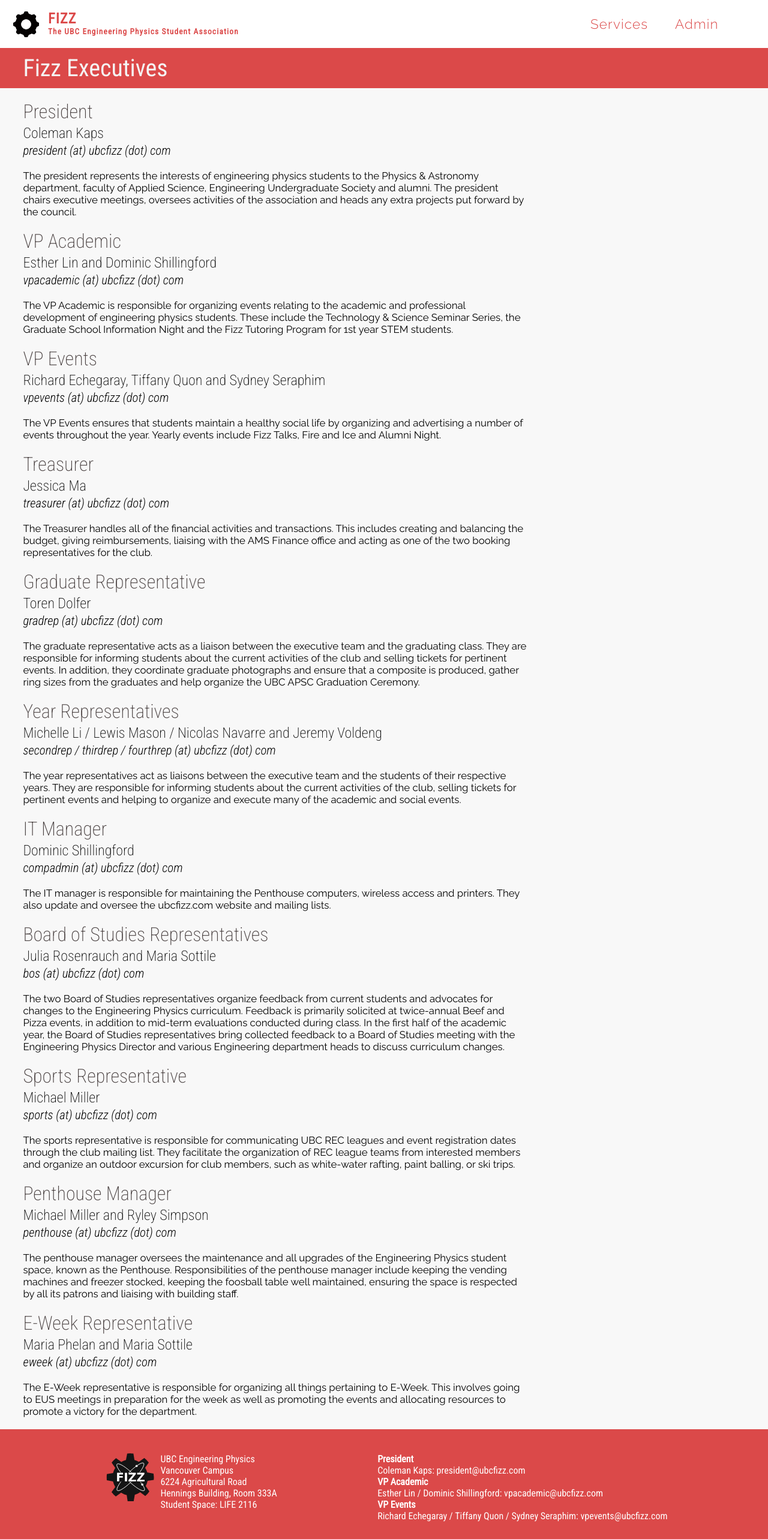
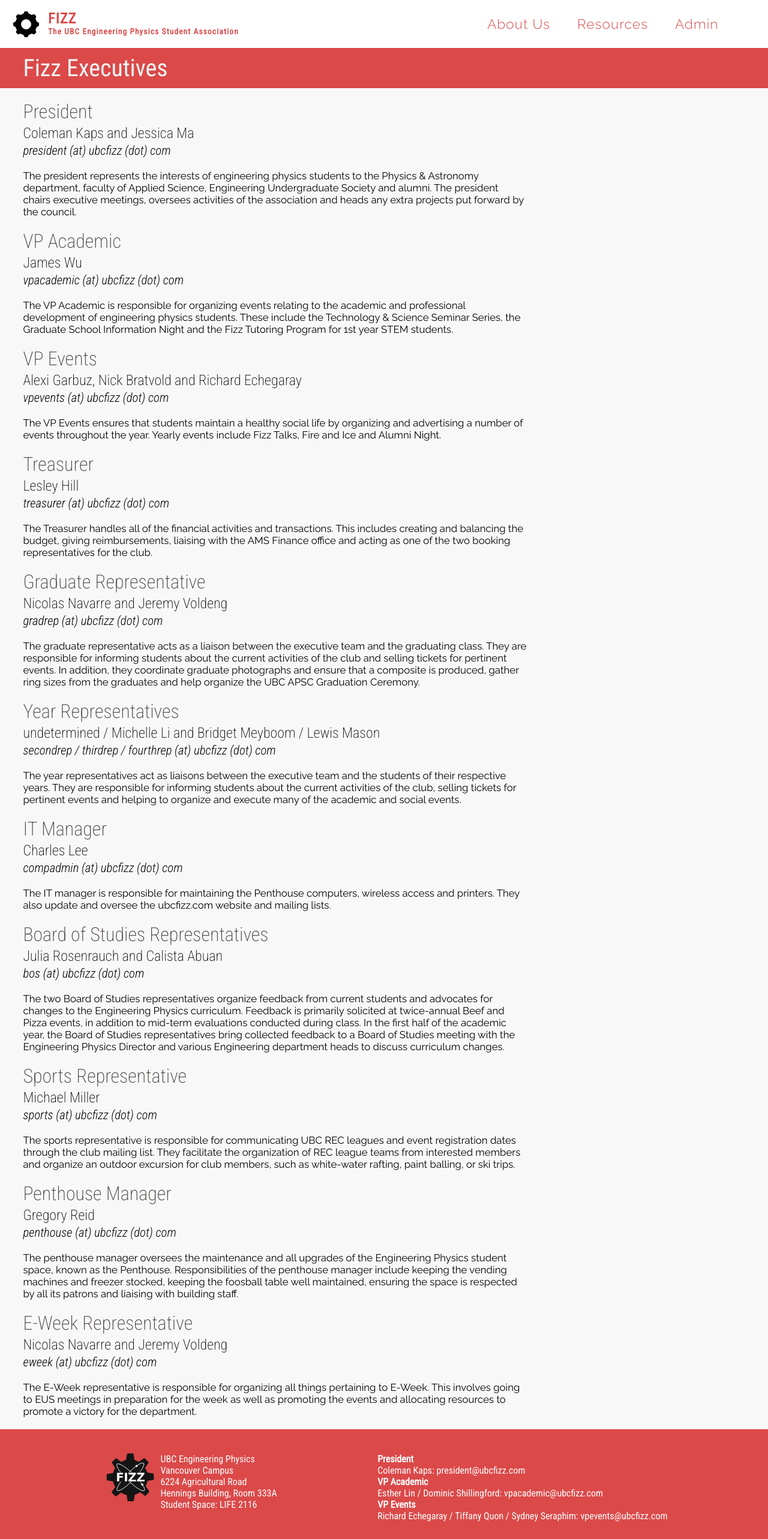
Before and after one commit to ubcengfizz/ubcfizz.ca-website, a React (Create React App) app: page /#/executives in a window 1280 px wide. Shown: the top 2566 px of the page at 60% size. Built offline with nearby package versions, Linux system fonts and the light colour scheme; what react-stack-grid would draw is missing.

Commit message:
updated some minor things and changed NavBar

```diff
--- a/src/App.js
+++ b/src/App.js
@@ -9,24 +9,29 @@
 import Footer from "./Components/Footer/Footer"
 import Executives from "./Components/Admin/Executives/Executives"
 import FAQ from "./Components/Services/FAQ/FAQ"
+import CourseDir from "./Components/Resources/CourseDir/CourseDir"
 import About from "./Components/About/About"
 import ScrollToTop from './Components/Navigation/ScrollToTop'
+import Survive from './Components/Resources/Survive/Survive';
 
 class App extends Component {
 
     render() {
         return (
             <ScrollToTop>
+                {/* Links to Navigation Bar */}
                 <Route component={NavBar}/>
-
                 <div style={ { paddingTop: "10vh" } }>
                     <Switch>
                         <Route path="/executives" component={Executives}/>
                         <Route path="/faq" component={FAQ}/>
+                        <Route path="/CourseDir" component={CourseDir}/>
+                        <Route path="/Survive" component={Survive}/>
                         <Route component={About}/>
                     </Switch>
                 </div>
 
+                {/* Links to Footer*/}
                 <Route component={Footer}/>
             </ScrollToTop>
         );
--- a/src/Components/Admin/Executives/Executives.js
+++ b/src/Components/Admin/Executives/Executives.js
@@ -9,56 +9,56 @@
             <PageTemplate shortTitle="Executives" fullTitle="Fizz Executives">
                 <Person
                     title="President"
-                    name="Coleman Kaps"
+                    name="Coleman Kaps and Jessica Ma"
                     email="president"
                     description="The president represents the interests of engineering physics students to the Physics & Astronomy department, faculty of Applied Science, Engineering Undergraduate Society and alumni. The president chairs executive meetings, oversees activities of the association and heads any extra projects put forward by the council."
                 />
 
                 <Person
                     title="VP Academic"
-                    name="Esther Lin and Dominic Shillingford"
+                    name="James Wu"
                     email="vpacademic"
                     description="The VP Academic is responsible for organizing events relating to the academic and professional development of engineering physics students. These include the Technology & Science Seminar Series, the Graduate School Information Night and the Fizz Tutoring Program for 1st year STEM students."
                 />
 
                 <Person
                     title="VP Events"
-                    name="Richard Echegaray, Tiffany Quon and Sydney Seraphim"
+                    name="Alexi Garbuz, Nick Bratvold and Richard Echegaray"
                     email="vpevents"
                     description="The VP Events ensures that students maintain a healthy social life by organizing and advertising a number of events throughout the year. Yearly events include Fizz Talks, Fire and Ice and Alumni Night."
                 />
 
                 <Person
                     title="Treasurer"
-                    name="Jessica Ma"
+                    name="Lesley Hill"
                     email="treasurer"
                     description="The Treasurer handles all of the financial activities and transactions. This includes creating and balancing the budget, giving reimbursements, liaising with the AMS Finance office and acting as one of the two booking representatives for the club."
                 />
 
                 <Person
                     title="Graduate Representative"
-                    name="Toren Dolfer"
+                    name="Nicolas Navarre and Jeremy Voldeng"
                     email="gradrep"
                     description="The graduate representative acts as a liaison between the executive team and the graduating class. They are responsible for informing students about the current activities of the club and selling tickets for pertinent events. In addition, they coordinate graduate photographs and ensure that a composite is produced, gather ring sizes from the graduates and help organize the UBC APSC Graduation Ceremony."
                 />
 
                 <Person
                     title="Year Representatives"
-                    name="Michelle Li / Lewis Mason / Nicolas Navarre and Jeremy Voldeng"
+                    name="undetermined / Michelle Li and Bridget Meyboom / Lewis Mason"
                     email="secondrep / thirdrep / fourthrep"
                     description="The year representatives act as liaisons between the executive team and the students of their respective years. They are responsible for informing students about the current activities of the club, selling tickets for pertinent events and helping to organize and execute many of the academic and social events."
                 />
 
                 <Person
                     title="IT Manager"
-                    name="Dominic Shillingford"
+                    name="Charles Lee"
                     email="compadmin"
                     description="The IT manager is responsible for maintaining the Penthouse computers, wireless access and printers. They also update and oversee the ubcfizz.com website and mailing lists."
                 />
 
                 <Person
                     title="Board of Studies Representatives"
-                    name="Julia Rosenrauch and Maria Sottile"
+                    name="Julia Rosenrauch and Calista Abuan"
                     email="bos"
                     description="The two Board of Studies representatives organize feedback from current students and advocates for changes to the Engineering Physics curriculum. Feedback is primarily solicited at twice-annual Beef and Pizza events, in addition to mid-term evaluations conducted during class. In the first half of the academic year, the Board of Studies representatives bring collected feedback to a Board of Studies meeting with the Engineering Physics Director and various Engineering department heads to discuss curriculum changes."
                 />
@@ -72,7 +72,7 @@
 
                 <Person
                     title="Penthouse Manager"
-                    name="Michael Miller and Ryley Simpson"
+                    name="Gregory Reid"
                     email="penthouse"
                     description="The penthouse manager oversees the maintenance and all upgrades of the Engineering Physics
                     student space, known as the Penthouse. Responsibilities of the penthouse manager include keeping the vending machines and freezer stocked, keeping the foosball table well maintained, ensuring the space is respected by all its patrons and liaising with building staff."
@@ -80,7 +80,7 @@
 
                 <Person
                     title="E-Week Representative"
-                    name="Maria Phelan and Maria Sottile"
+                    name="Nicolas Navarre and Jeremy Voldeng"
                     email="eweek"
                     description="The E-Week representative is responsible for organizing all things pertaining to E-Week. This involves going to EUS meetings in preparation for the week as well as promoting the events and allocating resources to promote a victory for the department."
                 />
--- a/src/Components/Navigation/NavBar.js
+++ b/src/Components/Navigation/NavBar.js
@@ -35,7 +35,7 @@
 
                     <ul id="menu-list">
                         <li className="menu-list-item">
-                            <div className="menu-link">Services</div>
+                            <div className="menu-link">About Us</div>
                             <ul className="dropdown">
                                 <li>
                                     <NavLink to="/faq" className="dropdown-item" activeClassName="dropdown-item">
@@ -45,7 +45,22 @@
                             </ul>
                         </li>
 
+                        <li className="menu-list-item">
+                                                    <div className="menu-link">Resources</div>
+                                                    <ul className="dropdown">
+                                                        <li>
+                                                            <NavLink to="/CourseDir" className="dropdown-item" activeClassName="dropdown-item">
+                                                                Course Directory
+                                                            </NavLink>
+                                                        </li>
 
+                                                        <li>
+                                                            <NavLink to="/Survive" className="dropdown-item" activeClassName="dropdown-item">
+                                                                Survival Guides
+                                                            </NavLink>
+                                                        </li>
+                                                    </ul>
+                                                </li>
 
                         <li className="menu-list-item">
                             <div className="menu-link">Admin</div>
@@ -57,6 +72,7 @@
                                 </li>
                             </ul>
                         </li>
+
                     </ul>
                 </nav>
                 </div>
--- /dev/null
+++ b/src/Components/Resources/CourseDir/CourseDir.js
@@ -0,0 +1,15 @@
+import React, { Component } from 'react';
+import PageTemplate from '../../../Global/PageTemplate';
+import "./CourseDir.css"
+
+class CourseDir extends Component {
+    render() {
+        return (
+            <h1>
+                Hello World!
+            </h1>
+        );
+    }
+}
+
+export default CourseDir;
--- /dev/null
+++ b/src/Components/Resources/Survive/Survive.js
@@ -0,0 +1,15 @@
+import React, { Component } from 'react';
+import PageTemplate from '../../../Global/PageTemplate';
+import "./Survive.css"
+
+class Survive extends Component {
+    render() {
+        return (
+            <h1>
+                Will have more here l8ter lol
+            </h1>
+        );
+    }
+}
+
+export default Survive;
```
Also changed, not shown: package.json (+13 -1 lines), src/Components/Services/FAQ/FAQ.js (+14 -4 lines), src/Components/Resources/CourseDir/CourseDir.css (added), src/Components/Resources/Survive/Survive.css (added), 2 other files (tests, documents, lock files or other folders).
